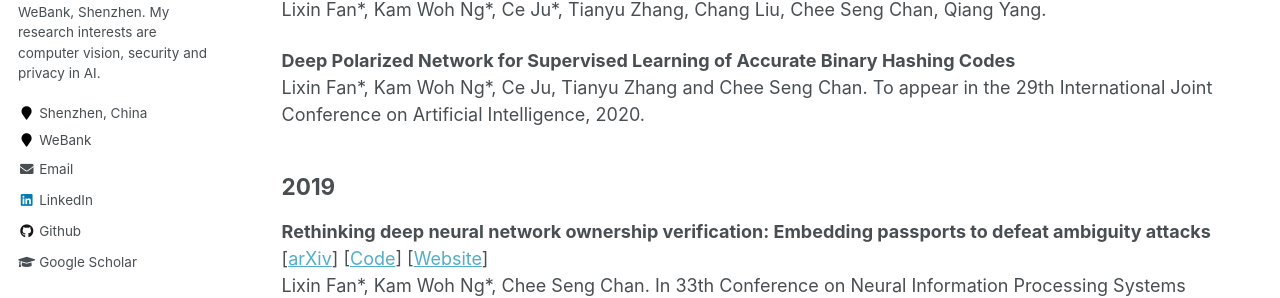
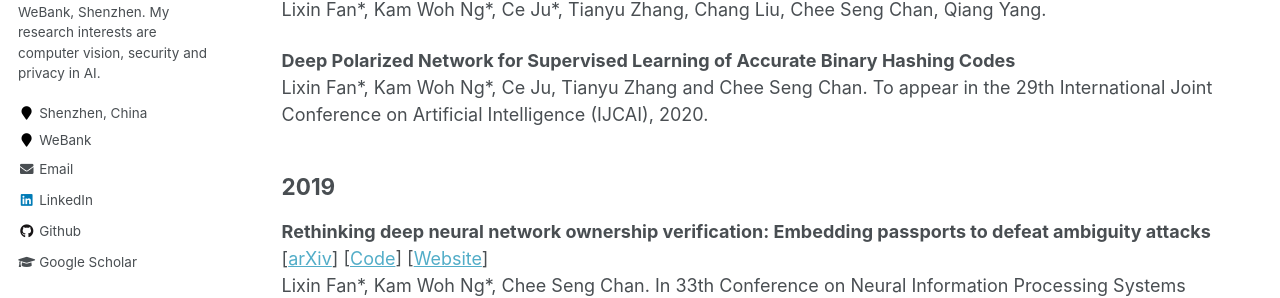
Before and after one commit to kamwoh/kamwoh.github.io, a Jekyll site: the page built from _pages/publications.md, in a window 1280 px wide and 936 px high. Shown: the part 312-610 px from the top of the window. Built offline with Jekyll 4.4.1, drawn with Linux system fonts in a browser that asks for light colours.

Commit message:
updated publications

```diff
--- a/_pages/publications.md
+++ b/_pages/publications.md
@@ -14,7 +14,7 @@ You can also find my articles in [my Google Scholar](https://scholar.google.com/
 <br>Lixin Fan\*, Kam Woh Ng\*, Ce Ju\*, Tianyu Zhang, Chang Liu, Chee Seng Chan, Qiang Yang.
 
 **Deep Polarized Network for Supervised Learning of Accurate Binary Hashing Codes**
-<br>Lixin Fan\*, Kam Woh Ng\*, Ce Ju, Tianyu Zhang and Chee Seng Chan. To appear in the 29th International Joint Conference on Artificial Intelligence, 2020.
+<br>Lixin Fan\*, Kam Woh Ng\*, Ce Ju, Tianyu Zhang and Chee Seng Chan. To appear in the 29th International Joint Conference on Artificial Intelligence (IJCAI), 2020.
 
 2019
 ------
```
